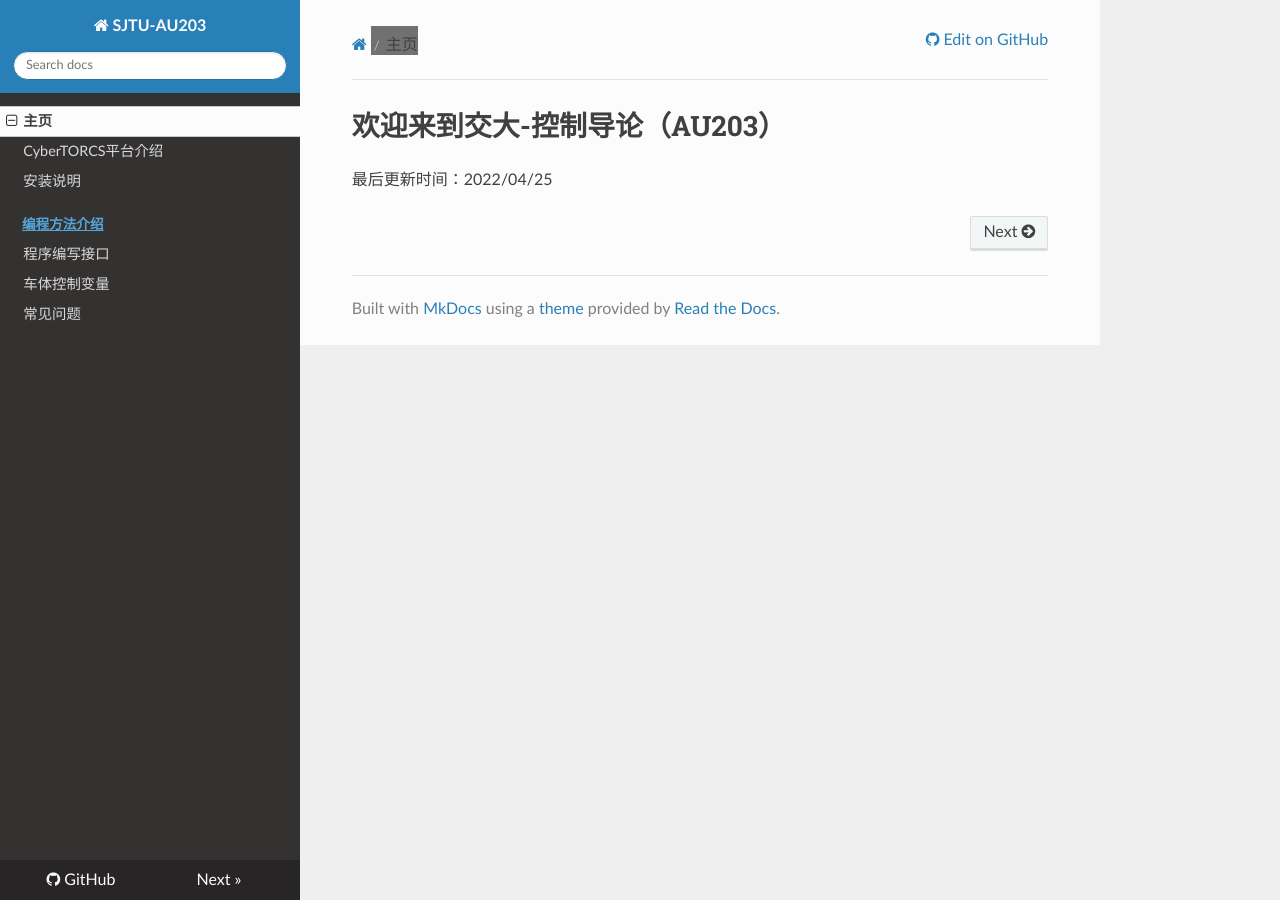
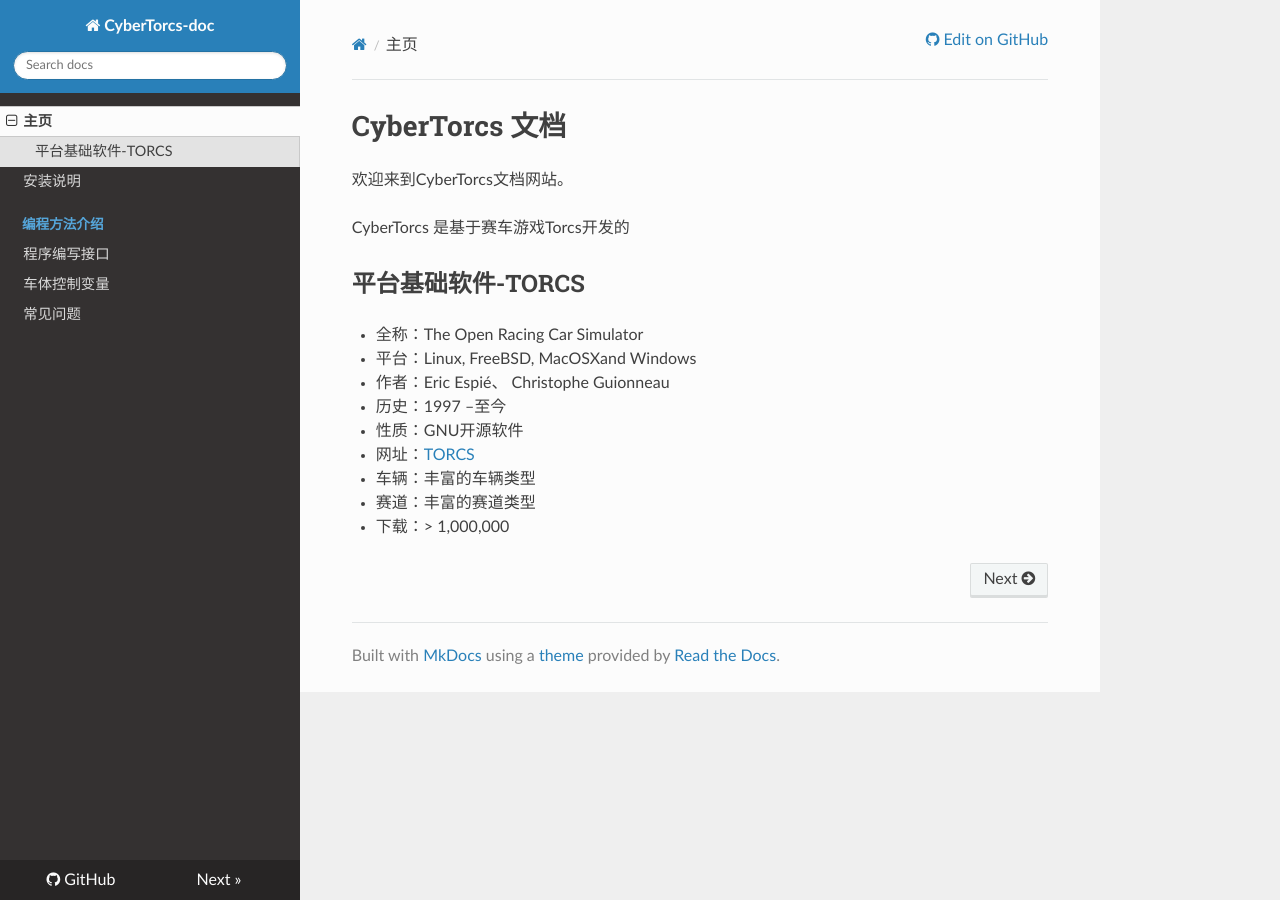
Before and after one commit to WoodOxen/CyberTorcs-doc, an MkDocs documentation site: the page built from docs/index.md, in a window 1280 px wide. Built offline with MkDocs 1.6.1, drawn with Linux system fonts in a browser that asks for light colours; nearby versions of some CDN libraries; a script that is not in the unit is left out.

```diff
--- a/docs/index.md
+++ b/docs/index.md
@@ -1,3 +1,17 @@
-# 欢迎来到交大-控制导论（AU203）
+# CyberTorcs 文档
 
-最后更新时间：2022/04/25
+欢迎来到CyberTorcs文档网站。
+
+CyberTorcs 是基于赛车游戏Torcs开发的
+
+## 平台基础软件-TORCS
+
+- 全称：The Open Racing Car Simulator
+- 平台：Linux, FreeBSD, MacOSXand Windows
+- 作者：Eric Espié、 Christophe Guionneau
+- 历史：1997 –至今
+- 性质：GNU开源软件
+- 网址：[TORCS](www.torcs.org)
+- 车辆：丰富的车辆类型
+- 赛道：丰富的赛道类型
+- 下载：> 1,000,000
--- a/mkdocs.yml
+++ b/mkdocs.yml
@@ -1,14 +1,13 @@
-site_name: SJTU-AU203
-repo_url: https://github.com/SCP-CN-001/SJTU-AU203
+site_name: CyberTorcs-doc
+repo_url: https://github.com/WoodOxen/CyberTorcs-doc
 docs_dir: docs
 edit_uri: 'blob/master/docs/'
-extra_css: [extra.css]
-extra_javascript: [extra.js]
+# extra_css: [extra.css]
+# extra_javascript: [extra.js]
 theme: readthedocs
 
 nav:
 - 主页: 'index.md'
-- CyberTORCS平台介绍: 'about.md'
 - 安装说明: 'installation.md'
 - 编程方法介绍:
     - 程序编写接口: 'intro_api.md'
```
Also changed, not shown: README.md (+1 -2 lines), docs/about.md (deleted, +0 -13 lines), docs/installation.md (+1 -1 lines), assets/extra.css (renamed from docs/extra.css), docs/faq.md (renamed from docs/fap.md), 2 other files.
